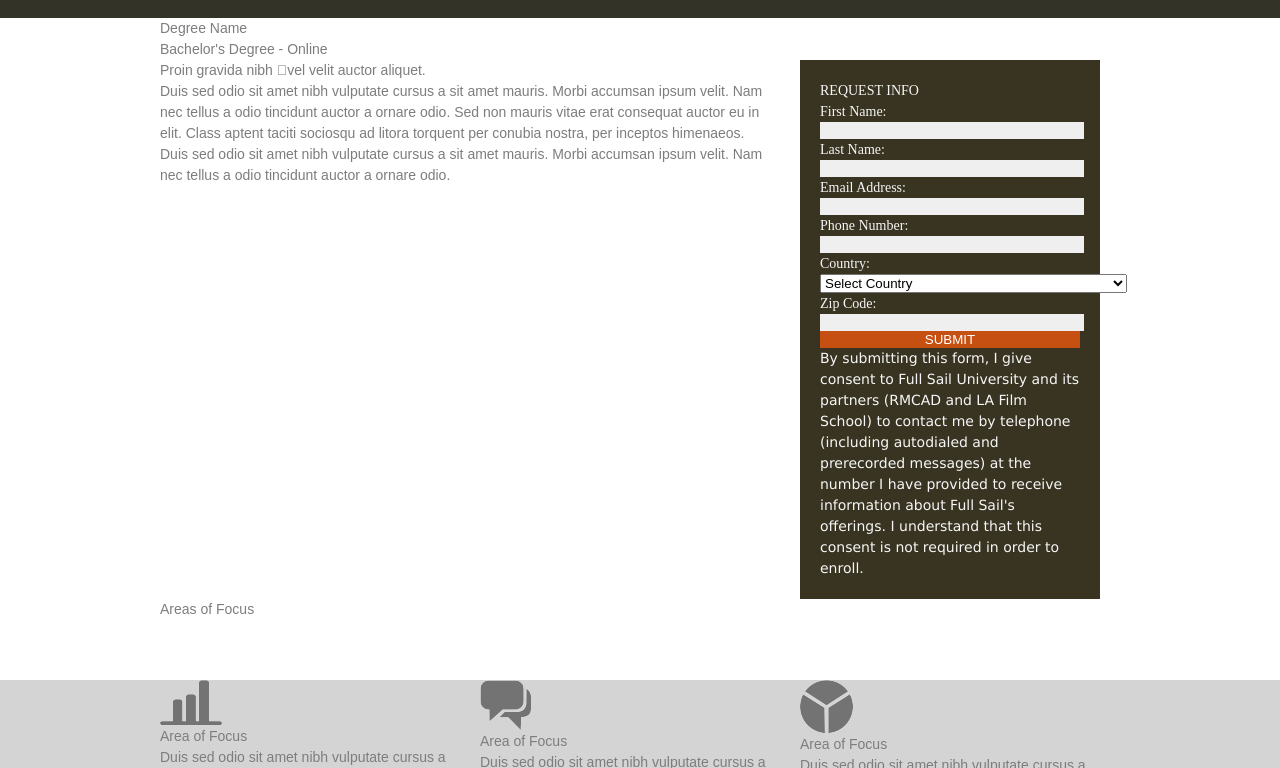
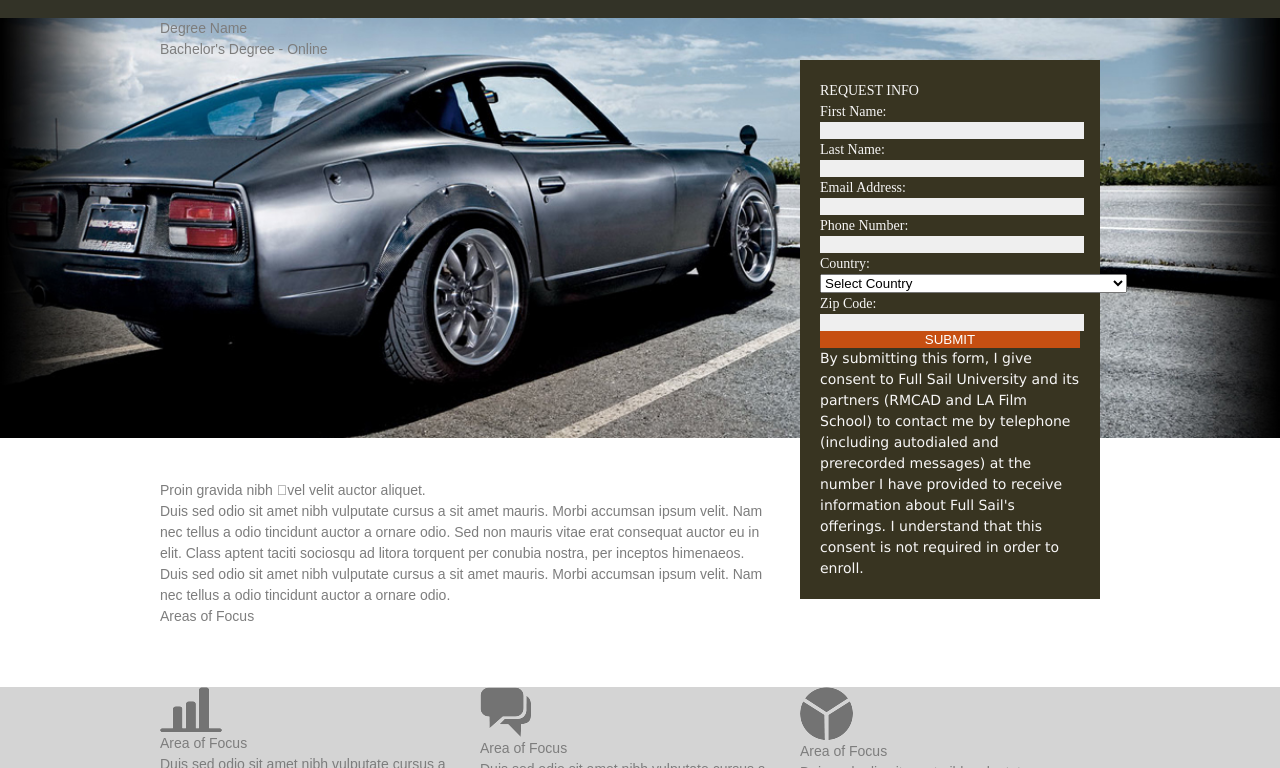
Before and after one commit to brownsusan/fs-landing_page-test, a website: page index.html in a window 1280 px wide. Shown: the part 32-800 px from the top of the page. Drawn offline with nearby package versions, Linux system fonts and the light colour scheme; a web font is replaced by a local one.

Commit message:
Adds  responsive background image

```diff
--- a/css/core/style.css
+++ b/css/core/style.css
@@ -82,6 +82,17 @@ input[type=submit]{
 	font-family: 'Francois One', sans-serif;
 }
 
+#main-feature{
+	position: absolute;
+	top: 50;
+	left: 0;
+	width: 100%
+}
+
+#main-feature *{
+	width: 100%
+}
+
 .areas-of-focus{
 	background: #d4d4d4;
 }
--- a/index.html
+++ b/index.html
@@ -23,6 +23,9 @@
 			<!-- H1 Put Logo Here -->
 		</header>
 		<div class="degree-overview">
+			<div id="main-feature">
+				<img src="img/feature.jpg" />
+			</div>
 			<div class="container">
 				<div class="degree-name">
 					<h1>Degree Name</h1>
@@ -56,7 +59,6 @@
 						<select name="country" id="country">
 							<option value="" selected="selected">Select Country</option>
 							<option value="United States">United States</option>
-							<option value="United Kingdom">United Kingdom</option>
 							<option value="Afghanistan">Afghanistan</option>
 							<option value="Albania">Albania</option>
 							<option value="Algeria">Algeria</option>
@@ -307,6 +309,8 @@
 						By submitting this form, I give consent to Full Sail University and its partners (RMCAD and LA Film School) to contact me by telephone (including autodialed and prerecorded messages) at the number I have provided to receive information about Full Sail's offerings. I understand that this consent is not required in order to enroll.
 					</p>
 				</div>
+			</div>
+			<div class="container">
 				<h2>Areas of Focus</h2>
 			</div>
 		</div>
--- a/js/core/main.js
+++ b/js/core/main.js
@@ -1,2 +1,19 @@
 // TODO
 // Input padding with javascript
+
+$(document).ready(function() {
+	moveDescription();
+
+});
+
+$(window).resize(function() {
+	moveDescription();
+});
+
+
+var moveDescription = function() {
+	//Need to reset css here when the window is scaled back up past the media queries
+	var bgImgHt = $('#main-feature').css('height');
+	$('.degree-description').css('margin-top', bgImgHt);
+
+};
```
